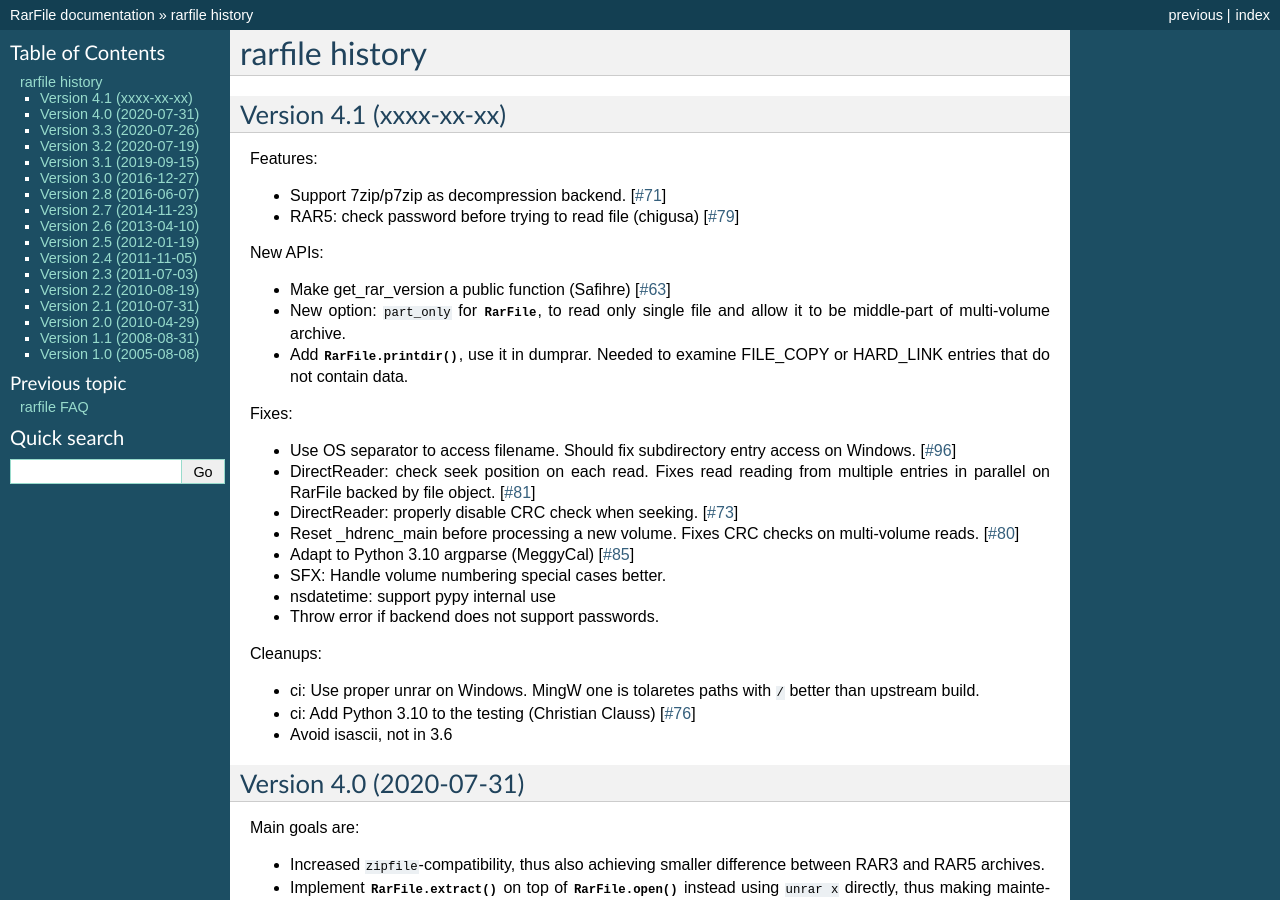
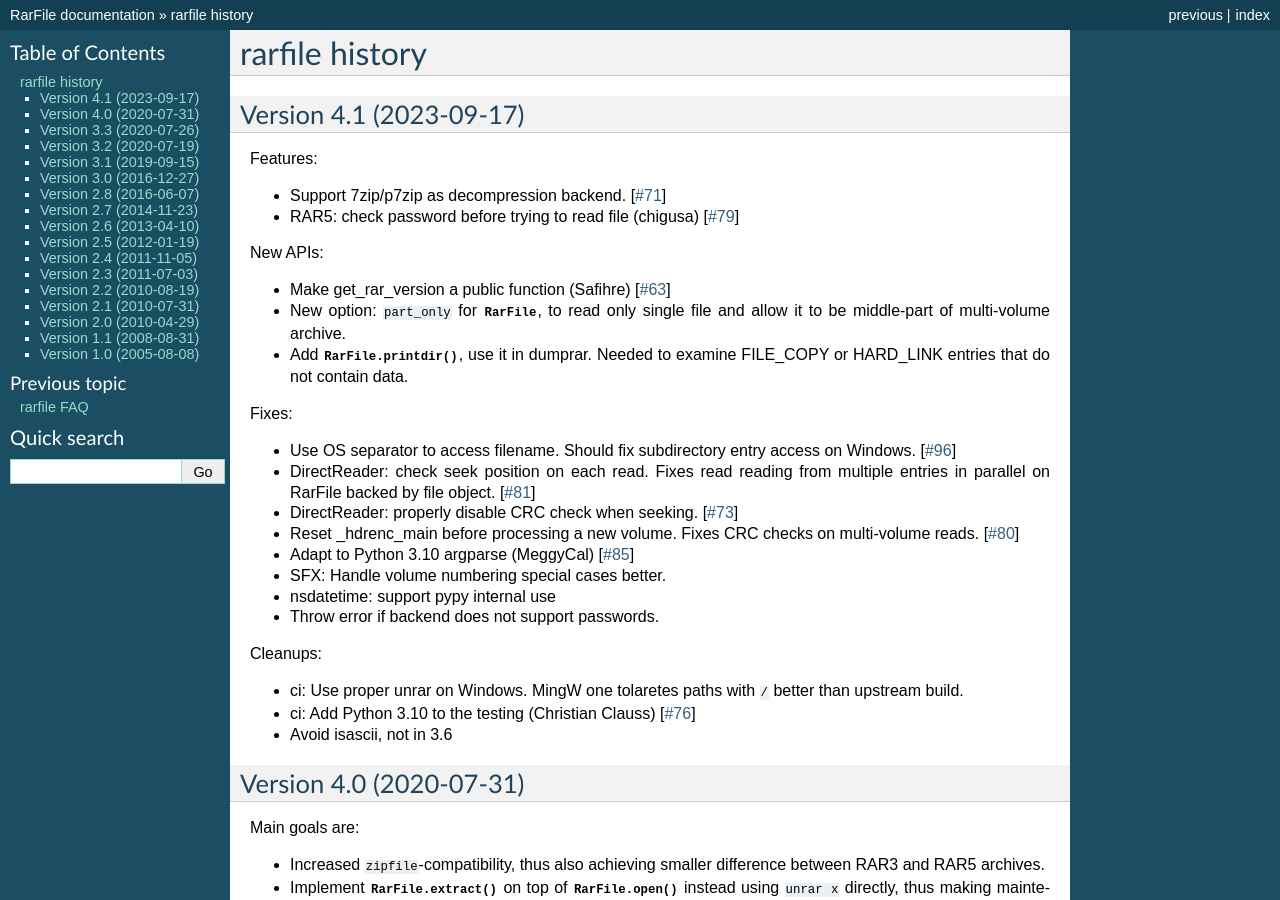
Before and after one commit to markokr/rarfile, a Sphinx documentation site: the page built from doc/news.rst, in a window 1280 px wide and 900 px high. Built offline with Sphinx 7.4.7, drawn with Linux system fonts in a browser that asks for light colours.

Commit message:
v4.1
Fixes: #74

```diff
--- a/doc/news.rst
+++ b/doc/news.rst
@@ -4,7 +4,7 @@ rarfile history
 
 .. py:currentmodule:: rarfile
 
-Version 4.1 (xxxx-xx-xx)
+Version 4.1 (2023-09-17)
 ------------------------
 
 Features:
@@ -46,7 +46,7 @@ Fixes:
 
 Cleanups:
 
-* ci: Use proper unrar on Windows.  MingW one is tolaretes
+* ci: Use proper unrar on Windows.  MingW one tolaretes
   paths with ``/`` better than upstream build.
 * ci: Add Python 3.10 to the testing (Christian Clauss)
   [`#76 <https://github.com/markokr/rarfile/pull/76>`_]
--- a/rarfile.py
+++ b/rarfile.py
@@ -92,7 +92,7 @@ class AES_CBC_Decrypt:
             self.decrypt = ciph.decryptor().update
 
 
-__version__ = "4.1a1"
+__version__ = "4.1"
 
 # export only interesting items
 __all__ = ["get_rar_version", "is_rarfile", "is_rarfile_sfx", "RarInfo", "RarFile", "RarExtFile"]
```
